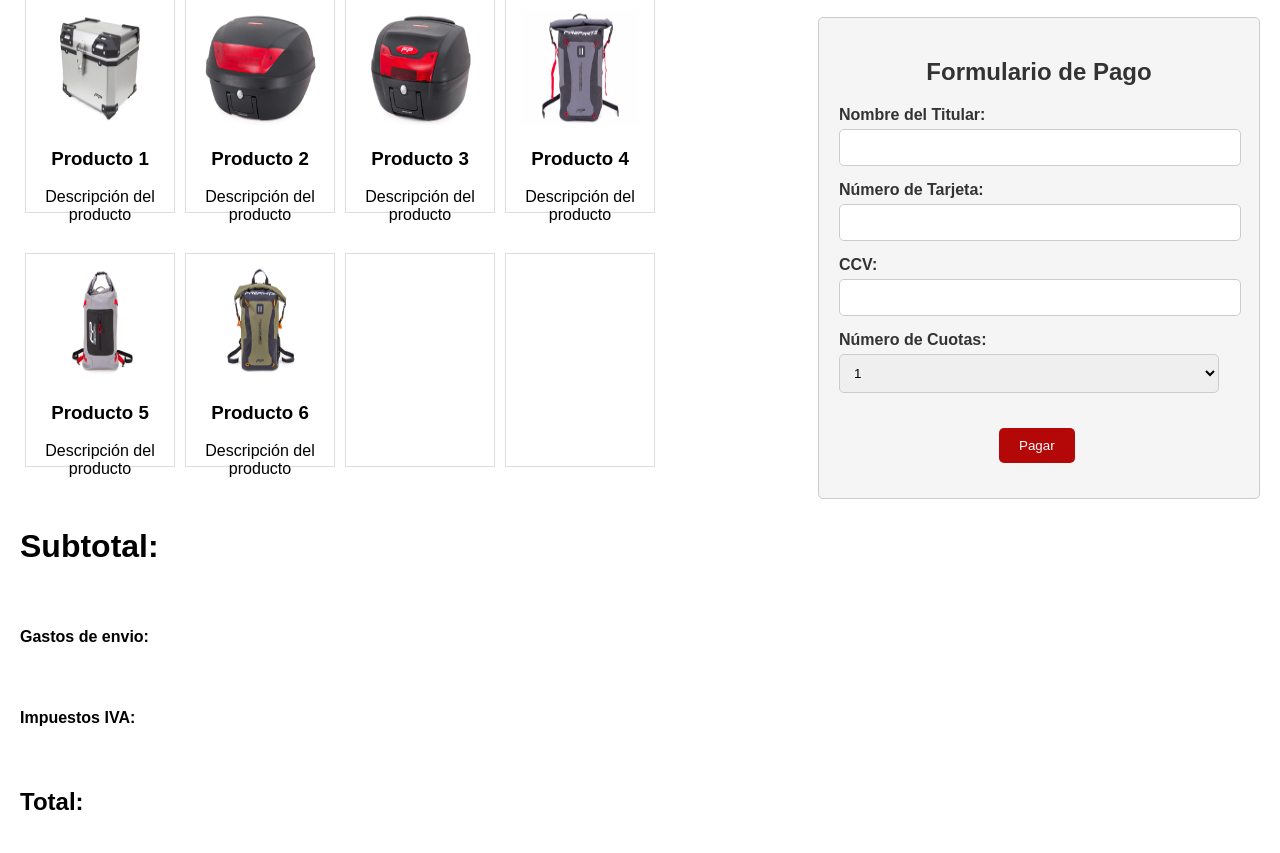
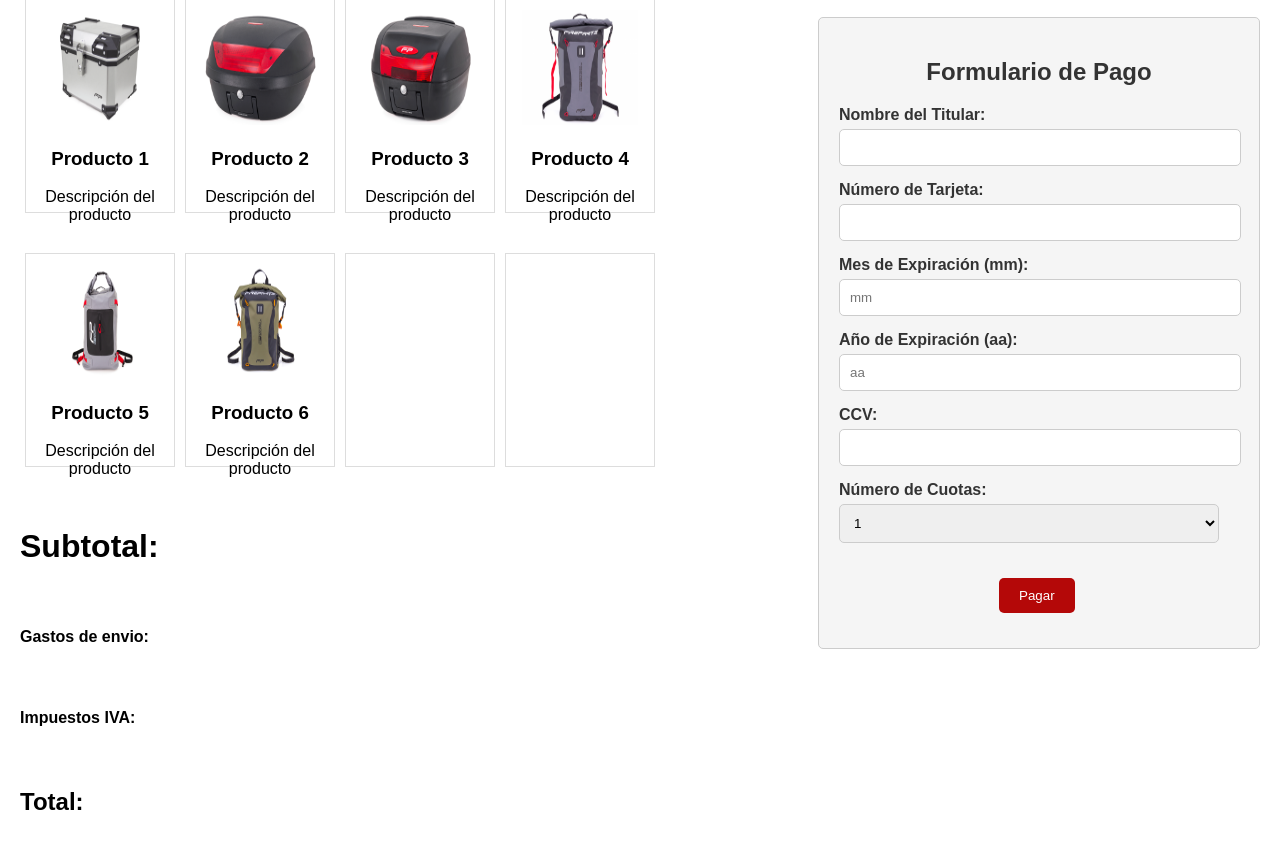
Before and after one commit to DFDev3/Shopcart, a PHP site: page /PortalDePago.php in a window 1280 px wide. Shown: the part 208-1061 px from the top of the page. Run offline with PHP 8.4, Linux system fonts and the light colour scheme.

Commit message:
Portal de pagos V3

```diff
--- a/ShopCart/PortalDePago.php
+++ b/ShopCart/PortalDePago.php
@@ -135,6 +135,15 @@
                 <input type="text" id="numero_tarjeta" name="numero_tarjeta" pattern="[0-9]{16}" required>
             </div>
             <div class="form-group">
+                <label for="mes_expiracion">Mes de Expiración (mm):</label>
+                <input type="text" id="mes_expiracion" name="mes_expiracion" pattern="(0[1-9]|1[0-2])" placeholder="mm" required inputmode="numeric" maxlength="2">
+            </div>
+            <div class="form-group">
+                <label for="ano_expiracion">Año de Expiración (aa):</label>
+                <input type="text" id="ano_expiracion" name="ano_expiracion" pattern="[0-9]{2}" placeholder="aa" required inputmode="numeric" maxlength="2">
+            </div>
+
+            <div class="form-group">
                 <label for="ccv">CCV:</label>
                 <input type="text" id="ccv" name="ccv" pattern="[0-9]{3}" required>
             </div>
--- a/ShopCart/procesar_pago.php
+++ b/ShopCart/procesar_pago.php
@@ -4,11 +4,15 @@ if (isset($_POST['pagar'])) {
     $numero_tarjeta = $_POST['numero_tarjeta'];
     $ccv = $_POST['ccv'];
     $numero_cuotas = $_POST['numero_cuotas'];
+    $mes_expiracion = $_POST['mes_expiracion'];
+    $año_expiracion = $_POST['ano_expiracion'];
 
     // Realiza las validaciones necesarias aquí
     if (empty($nombre_titular) || empty($numero_tarjeta) || empty($ccv) || empty($numero_cuotas)) {
         echo "Error: Datos incorrectos. Todos los campos son obligatorios.";
-    } else {
+    } else if($año_expiracion < 24){
+        echo "Error: Su tarjeta ya expiró";
+    }else {
         // Procesar el pago aquí (simulación)
         echo "Pago completado";
     }
```
